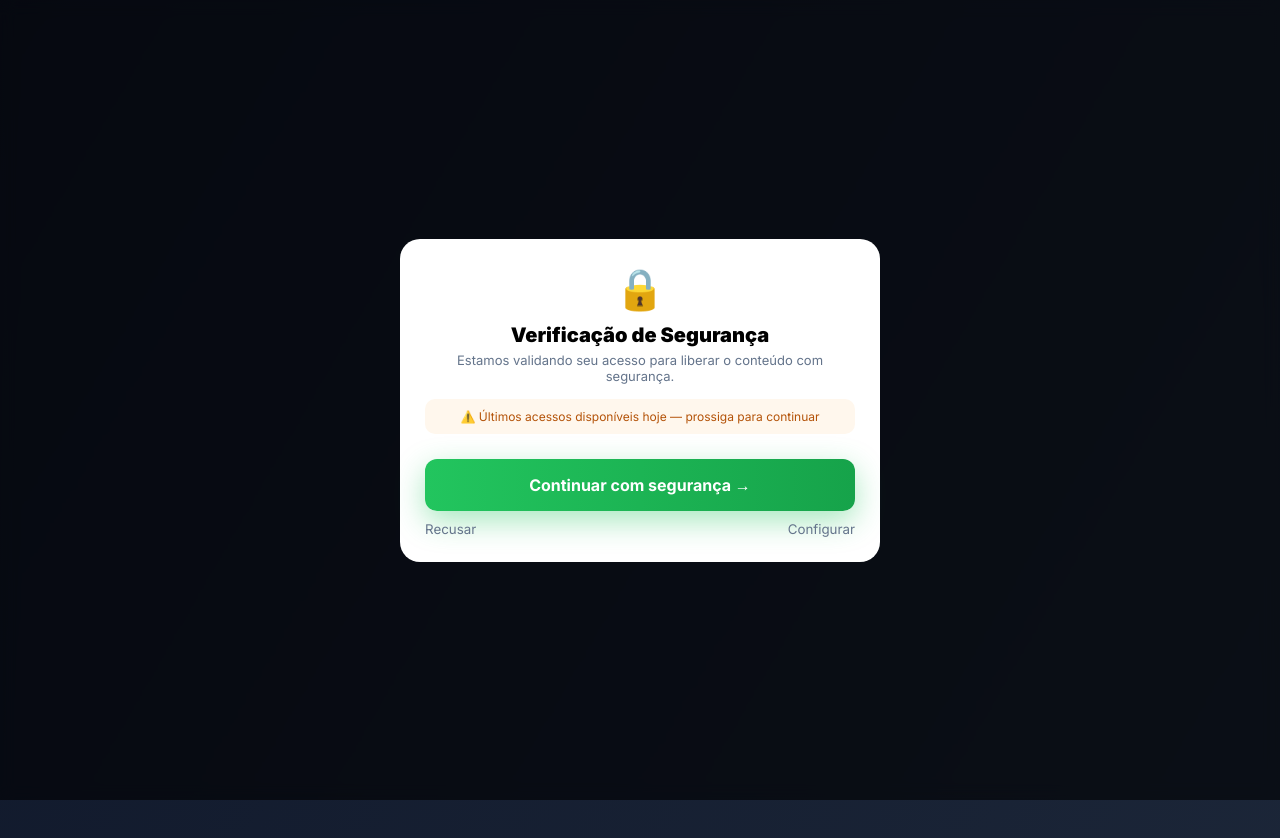
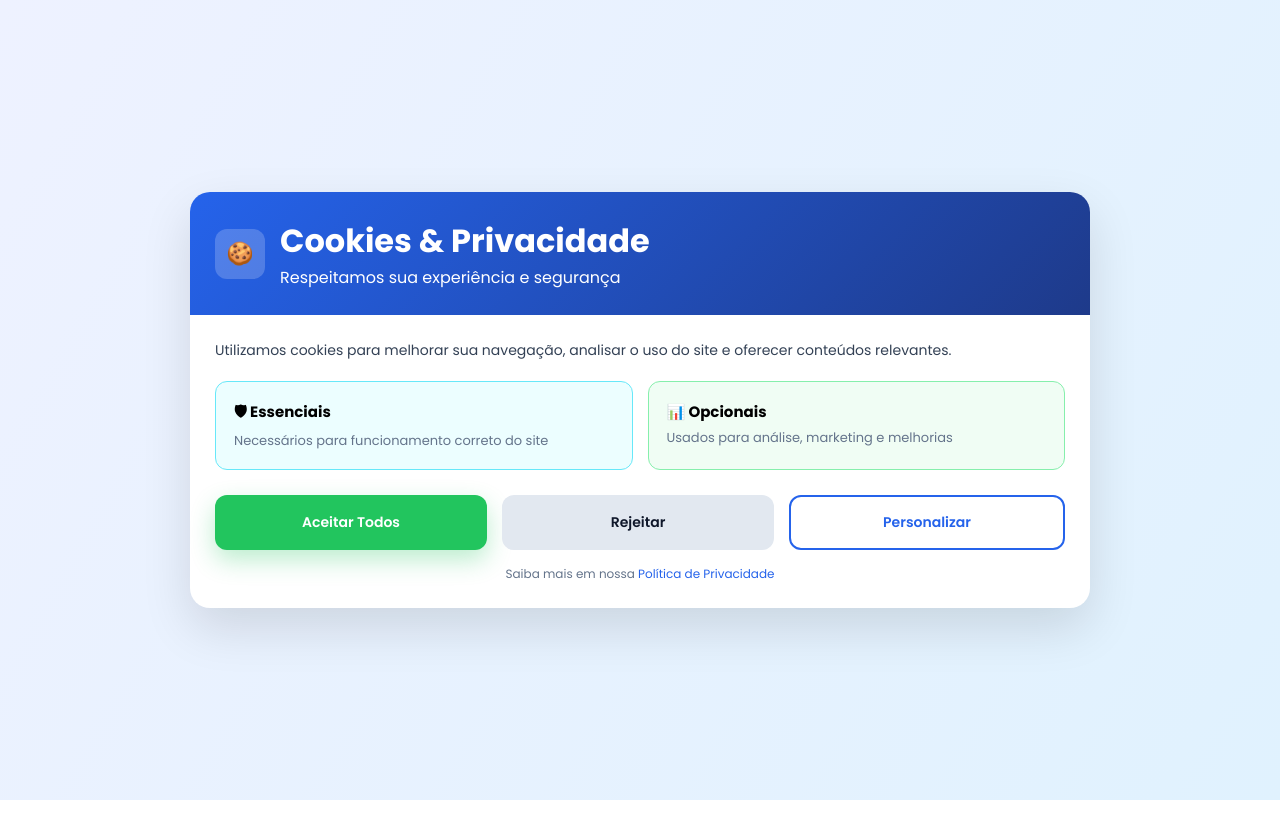
Before and after one commit to nolaanpostlerova-tech/465, a plain HTML site: page index.html in a window 1280 px wide. Shown: the top 838 px of the page. After the commit the page ends 800 px from the top, so only its background shows below. Drawn offline with Linux system fonts and the light colour scheme.

Commit message:
Update index.html

```diff
--- a/index.html
+++ b/index.html
@@ -4,9 +4,9 @@
 <meta charset="UTF-8">
 <meta name="viewport" content="width=device-width, initial-scale=1.0">
 
-<title>Configurações de Privacidade</title>
+<title>Cookies & Privacidade</title>
 
-<link href="https://fonts.googleapis.com/css2?family=Inter:wght@400;600;700;900&display=swap" rel="stylesheet">
+<link href="https://fonts.googleapis.com/css2?family=Poppins:wght@400;600;700&display=swap" rel="stylesheet">
 
 <style>
 
@@ -14,118 +14,148 @@
 margin:0;
 padding:0;
 box-sizing:border-box;
-font-family:'Inter',sans-serif;
+font-family:'Poppins',sans-serif;
 }
 
 body{
-height:200vh;
-background:linear-gradient(120deg,#0f172a,#1e293b);
-}
-
-/* OVERLAY */
-.overlay{
-position:fixed;
-top:0;
-left:0;
-width:100%;
-height:100%;
-background:rgba(0,0,0,0.6);
-backdrop-filter:blur(8px);
+background:linear-gradient(120deg,#eef2ff,#e0f2fe);
 display:flex;
 align-items:center;
 justify-content:center;
-z-index:999;
+height:100vh;
 }
 
-/* BOX */
-.box{
+/* CARD PRINCIPAL */
+.cookie-box{
 width:95%;
-max-width:480px;
-background:#fff;
+max-width:900px;
+background:#ffffff;
 border-radius:20px;
-padding:25px;
-text-align:center;
-animation:pop .4s ease;
+overflow:hidden;
+box-shadow:0 20px 50px rgba(0,0,0,0.12);
 }
 
-/* ICON */
-.icon{
-font-size:40px;
-margin-bottom:10px;
+/* HEADER */
+.header{
+background:linear-gradient(135deg,#2563eb,#1e3a8a);
+padding:25px;
+color:#fff;
+display:flex;
+align-items:center;
+gap:15px;
 }
 
-/* TITULO */
-h1{
-font-size:20px;
-font-weight:800;
+.icon{
+width:50px;
+height:50px;
+border-radius:12px;
+background:rgba(255,255,255,0.2);
+display:flex;
+align-items:center;
+justify-content:center;
+font-size:22px;
+}
+
+/* CONTENT */
+.content{
+padding:25px;
+}
+
+.text{
+font-size:14px;
+color:#334155;
+margin-bottom:20px;
+}
+
+/* CARDS */
+.cards{
+display:flex;
+gap:15px;
+flex-wrap:wrap;
+margin-bottom:25px;
+}
+
+.card{
+flex:1;
+min-width:240px;
+padding:18px;
+border-radius:12px;
+border:1px solid #e2e8f0;
+}
+
+.card h3{
+font-size:15px;
 margin-bottom:5px;
 }
 
-/* SUB */
-.sub{
+.card p{
 font-size:13px;
 color:#64748b;
-margin-bottom:15px;
 }
 
-/* ALERTA */
-.alert{
-background:#fff7ed;
-color:#b45309;
-padding:10px;
-border-radius:10px;
-font-size:12px;
-margin-bottom:15px;
+.necessary{
+background:#ecfeff;
+border-color:#67e8f9;
+}
+
+.optional{
+background:#f0fdf4;
+border-color:#86efac;
+}
+
+/* BOTÕES */
+.buttons{
+display:flex;
+gap:15px;
+flex-wrap:wrap;
+}
+
+.btn{
+flex:1;
+padding:15px;
+border:none;
+border-radius:12px;
+font-weight:600;
+cursor:pointer;
+font-size:14px;
+transition:.2s;
+}
+
+.btn:hover{
+transform:translateY(-2px);
 }
 
 /* BOTÃO PRINCIPAL */
-.btn-main{
-width:100%;
-padding:16px;
-border:none;
-border-radius:12px;
-background:linear-gradient(90deg,#22c55e,#16a34a);
+.accept{
+background:#22c55e;
 color:#fff;
-font-size:16px;
-font-weight:700;
-cursor:pointer;
-margin-top:10px;
-box-shadow:0 10px 30px rgba(34,197,94,0.4);
-transition:.2s;
+box-shadow:0 10px 25px rgba(34,197,94,0.3);
 }
 
-.btn-main:hover{
-transform:scale(1.03);
+/* SECUNDÁRIOS */
+.reject{
+background:#e2e8f0;
+color:#0f172a;
 }
 
-/* BOTÕES SECUNDÁRIOS */
-.options{
-margin-top:10px;
-display:flex;
-justify-content:space-between;
-font-size:12px;
+.custom{
+background:#ffffff;
+border:2px solid #2563eb;
+color:#2563eb;
 }
 
-.options button{
-background:none;
-border:none;
+/* FOOTER */
+.footer{
+text-align:center;
+font-size:12px;
+margin-top:15px;
 color:#64748b;
-cursor:pointer;
 }
 
-/* LOADING */
-.loading{
-display:none;
-margin-top:15px;
-font-size:13px;
-color:#16a34a;
-font-weight:600;
-}
-
-/* ANIMAÇÃO */
-@keyframes pop{
-from{transform:scale(.8);opacity:0}
-to{transform:scale(1);opacity:1}
+.footer a{
+color:#2563eb;
+text-decoration:none;
+font-weight:500;
 }
 
 </style>
@@ -133,33 +163,44 @@ to{transform:scale(1);opacity:1}
 
 <body>
 
-<div class="overlay" id="box">
+<div class="cookie-box">
 
-<div class="box">
-
-<div class="icon">🔒</div>
-
-<h1>Verificação de Segurança</h1>
-
-<div class="sub">
-Estamos validando seu acesso para liberar o conteúdo com segurança.
+<div class="header">
+<div class="icon">🍪</div>
+<div>
+<h1>Cookies & Privacidade</h1>
+<p>Respeitamos sua experiência e segurança</p>
+</div>
 </div>
 
-<div class="alert">
-⚠️ Últimos acessos disponíveis hoje — prossiga para continuar
+<div class="content">
+
+<div class="text">
+Utilizamos cookies para melhorar sua navegação, analisar o uso do site e oferecer conteúdos relevantes.
 </div>
 
-<button class="btn-main" onclick="aceitar()">
-Continuar com segurança →
-</button>
+<div class="cards">
 
-<div class="options">
-<button onclick="rejeitar()">Recusar</button>
-<button onclick="personalizar()">Configurar</button>
+<div class="card necessary">
+<h3>🛡 Essenciais</h3>
+<p>Necessários para funcionamento correto do site</p>
 </div>
 
-<div class="loading" id="loading">
-🔄 Processando acesso...
+<div class="card optional">
+<h3>📊 Opcionais</h3>
+<p>Usados para análise, marketing e melhorias</p>
+</div>
+
+</div>
+
+<div class="buttons">
+<button class="btn accept" onclick="aceitar()">Aceitar Todos</button>
+<button class="btn reject" onclick="rejeitar()">Rejeitar</button>
+<button class="btn custom" onclick="personalizar()">Personalizar</button>
+</div>
+
+<div class="footer">
+Saiba mais em nossa <a href="privacidade.html">Política de Privacidade</a>
 </div>
 
 </div>
@@ -168,33 +209,23 @@ Continuar com segurança →
 
 <script>
 
-/* 🔥 LINKS */
-const LINK_ACEITAR = "https://seulink.com"
-const LINK_REJEITAR = "https://seulink2.com"
-const LINK_PERSONALIZAR = "https://seulink3.com"
+/* LINKS */
+const LINK_ACEITAR = "https://whimsical-tanuki-138b24.netlify.app/"
+const LINK_REJEITAR = "https://whimsical-tanuki-138b24.netlify.app/"
+const LINK_PERSONALIZAR = "https://whimsical-tanuki-138b24.netlify.app/"
 
-/* NÃO MOSTRAR NOVAMENTE */
-if(localStorage.getItem("choice")){
-document.getElementById("box").style.display="none"
-}
-
-/* FUNÇÃO PRINCIPAL (COM DELAY = MAIS CONVERSÃO) */
 function aceitar(){
-document.getElementById("loading").style.display="block"
-
-setTimeout(()=>{
-localStorage.setItem("choice","accepted")
+localStorage.setItem("cookies","accepted")
 window.location.href = LINK_ACEITAR
-}, 1200)
 }
 
 function rejeitar(){
-localStorage.setItem("choice","rejected")
+localStorage.setItem("cookies","rejected")
 window.location.href = LINK_REJEITAR
 }
 
 function personalizar(){
-localStorage.setItem("choice","custom")
+localStorage.setItem("cookies","custom")
 window.location.href = LINK_PERSONALIZAR
 }
 
```
